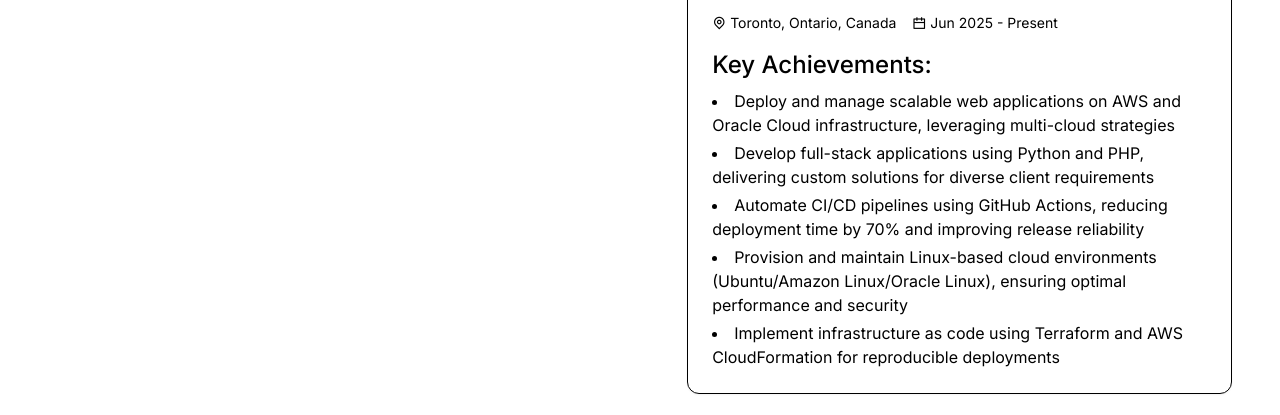
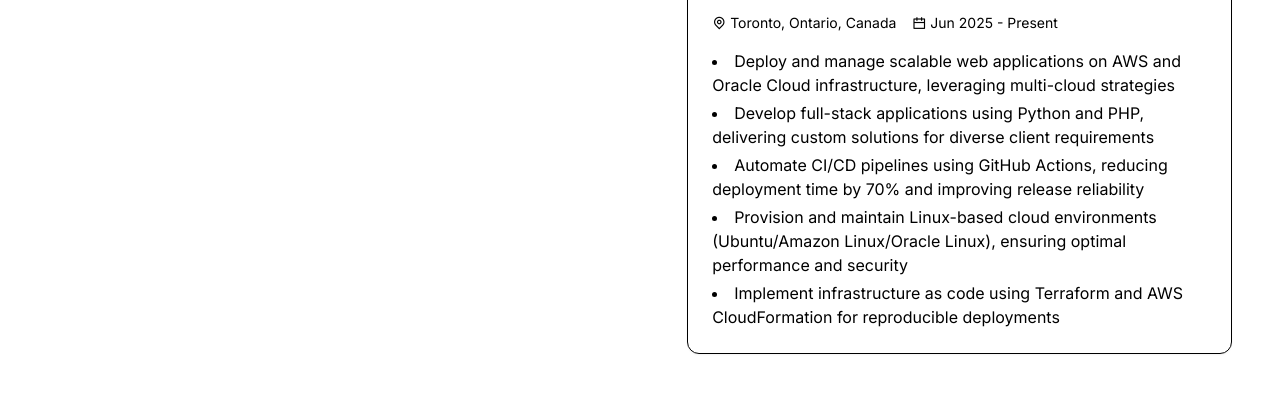
Before and after one commit to Chanceium/Portfolio, an Astro site: page / in a window 1280 px wide. Shown: the part 1108-1523 px from the top of the page. Built offline with nearby package versions, Linux system fonts and the light colour scheme; Astro itself is replaced by a stand-in of ours.

Commit message:
Remove 'Key Achievements' heading from highlights

```diff
--- a/src/components/Experience.astro
+++ b/src/components/Experience.astro
@@ -56,7 +56,6 @@
 
               {!job.duration.includes("Current") && job.highlights && job.highlights.length > 0 && (
                 <div class="mt-4">
-                  <h4 class="font-medium text-neutral-800 mb-2">Key Achievements:</h4>
                   <ul class="list-disc list-inside space-y-1 text-neutral-600">
                     {job.highlights.map((highlight) => (
                       <li>{highlight}</li>
```
